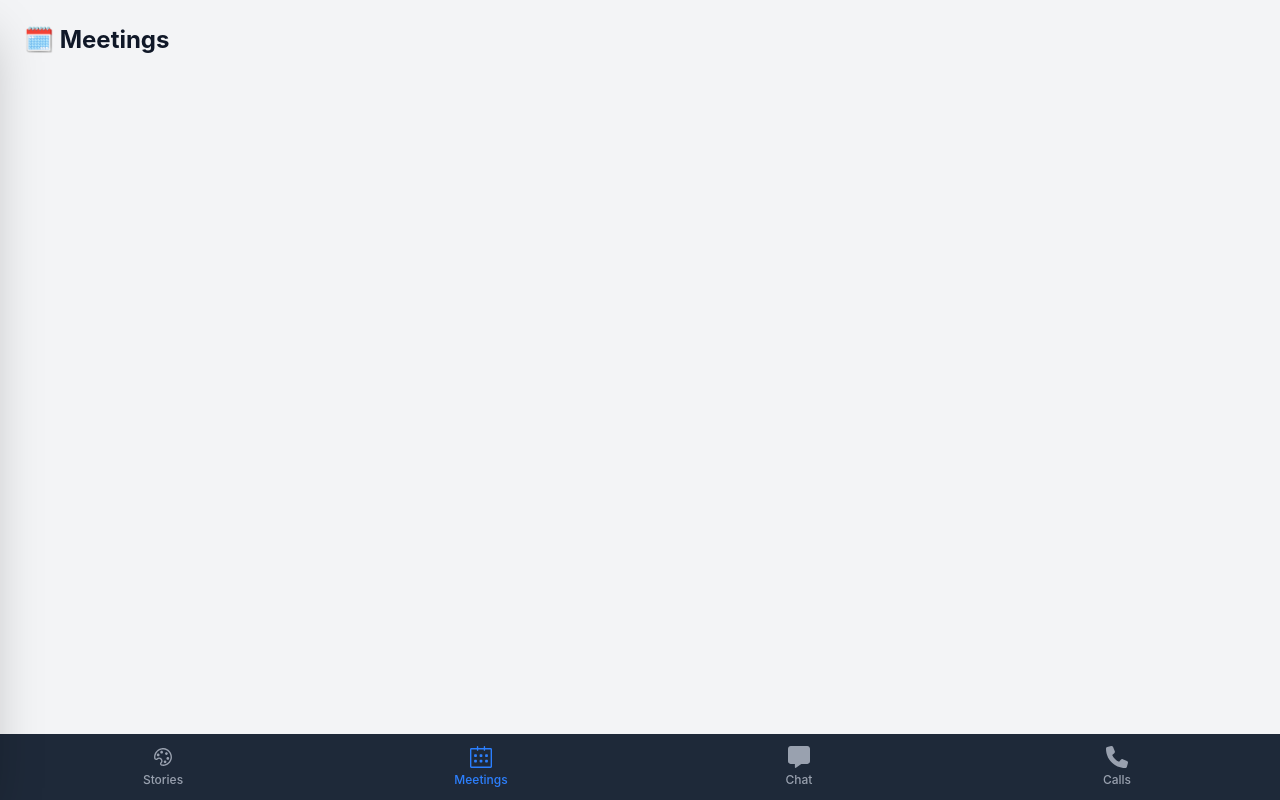
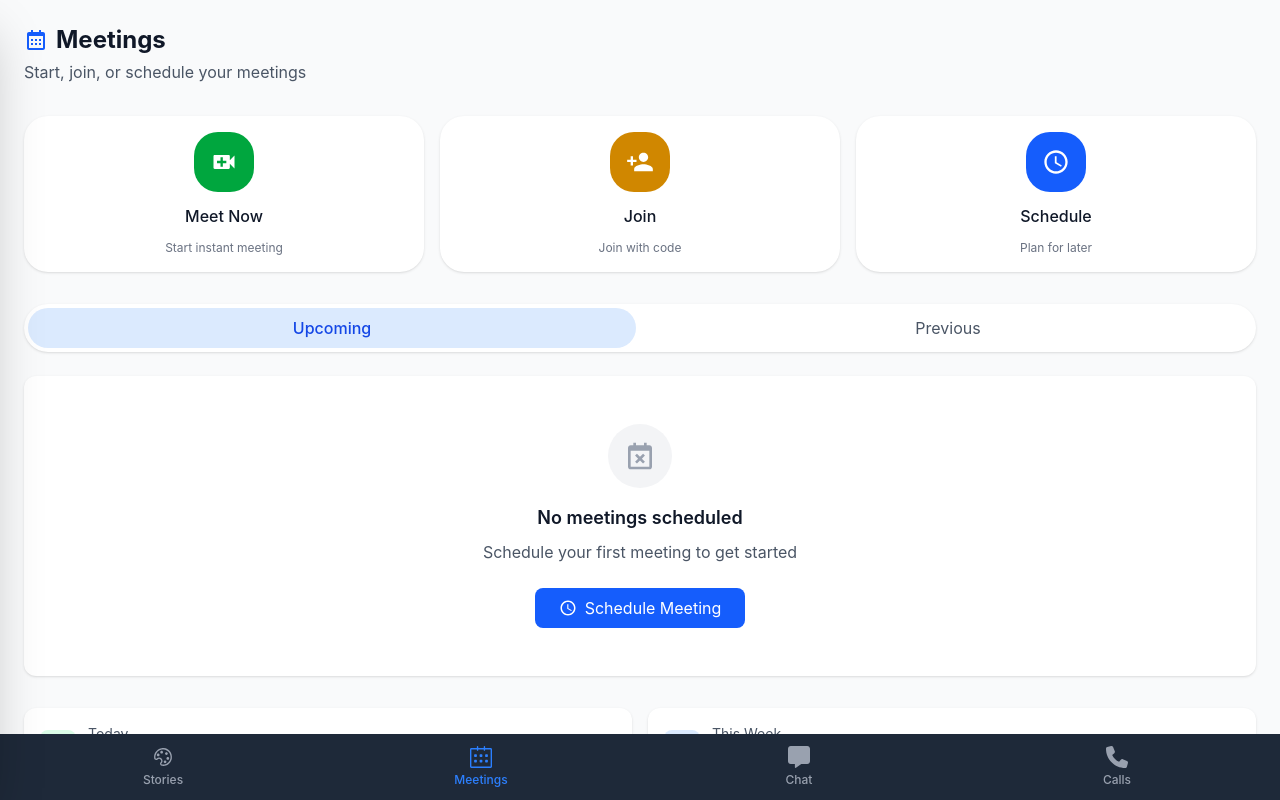
Before and after one commit to beingatushar/arattai, a React (Vite) app: page /meetings in a window 1280 px wide. Built offline with nearby package versions, Linux system fonts and the light colour scheme.

Commit message:
Update MeetingsPage.tsx

```diff
--- a/src/pages/MeetingsPage.tsx
+++ b/src/pages/MeetingsPage.tsx
@@ -1,6 +1,116 @@
+import { BiCalendar, BiCalendarX, BiGroup, BiTime } from "react-icons/bi";
+import { MdOutlineSchedule, MdPersonAdd, MdVideoCall } from "react-icons/md";
+
 const MeetingsPage = () => (
-    <div className="p-6">
-        <h1 className="text-2xl font-bold">🗓️ Meetings</h1>
+    <div className="p-4 md:p-6 min-h-screen bg-gray-50 dark:bg-gray-900">
+        {/* Header */}
+        <div className="mb-8">
+            <h1 className="text-2xl font-bold dark:text-white flex items-center gap-2">
+                <BiCalendar className="text-blue-600" />
+                Meetings
+            </h1>
+            <p className="text-gray-600 dark:text-gray-400 mt-1">
+                Start, join, or schedule your meetings
+            </p>
+        </div>
+
+        {/* Quick Actions */}
+        <div className="grid grid-cols-3 gap-4 mb-8">
+            <div className="flex flex-col items-center gap-3 text-center p-4 bg-white dark:bg-gray-800 rounded-3xl shadow-sm hover:shadow-md transition-shadow">
+                <button className="rounded-3xl bg-green-600 hover:bg-green-700 p-4 text-white transition-colors">
+                    <MdVideoCall size={28} />
+                </button>
+                <span className="font-medium dark:text-white">Meet Now</span>
+                <p className="text-xs text-gray-500 dark:text-gray-400">
+                    Start instant meeting
+                </p>
+            </div>
+
+            <div className="flex flex-col items-center gap-3 text-center p-4 bg-white dark:bg-gray-800 rounded-3xl shadow-sm hover:shadow-md transition-shadow">
+                <button className="rounded-3xl bg-yellow-600 hover:bg-yellow-700 p-4 text-white transition-colors">
+                    <MdPersonAdd size={28} />
+                </button>
+                <span className="font-medium dark:text-white">Join</span>
+                <p className="text-xs text-gray-500 dark:text-gray-400">
+                    Join with code
+                </p>
+            </div>
+
+            <div className="flex flex-col items-center gap-3 text-center p-4 bg-white dark:bg-gray-800 rounded-3xl shadow-sm hover:shadow-md transition-shadow">
+                <button className="rounded-3xl bg-blue-600 hover:bg-blue-700 p-4 text-white transition-colors">
+                    <MdOutlineSchedule size={28} />
+                </button>
+                <span className="font-medium dark:text-white">Schedule</span>
+                <p className="text-xs text-gray-500 dark:text-gray-400">
+                    Plan for later
+                </p>
+            </div>
+        </div>
+
+        {/* Meeting Tabs */}
+        <div className="flex gap-2 mb-6 bg-white dark:bg-gray-800 rounded-3xl p-1 shadow-sm justify-between ">
+            {/* By adding 'justify-center', the flex items (icon and span) are centered horizontally */}
+            <button className="flex items-center justify-center gap-2 px-4 py-2 rounded-3xl flex-1 bg-blue-100 text-blue-700 dark:bg-blue-900/30 dark:text-blue-300 font-medium">
+                <span>Upcoming</span>
+            </button>
+
+            {/* Added 'justify-center' here as well for consistency */}
+            <button className="flex items-center justify-center gap-2 px-4 py-2 rounded-3xl flex-1 text-gray-600 dark:text-gray-400 hover:bg-gray-100 dark:hover:bg-gray-700 transition-colors">
+                <span>Previous</span>
+            </button>
+        </div>
+
+        {/* Empty State */}
+        <div className="text-center py-12 bg-white dark:bg-gray-800 rounded-xl shadow-sm">
+            <div className="w-16 h-16 bg-gray-100 dark:bg-gray-700 rounded-full flex items-center justify-center mx-auto mb-4">
+                <BiCalendarX size={32} className="text-gray-400" />
+            </div>
+            <h3 className="text-lg font-semibold dark:text-white mb-2">
+                No meetings scheduled
+            </h3>
+            <p className="text-gray-600 dark:text-gray-400 mb-6">
+                Schedule your first meeting to get started
+            </p>
+            <button className="bg-blue-600 hover:bg-blue-700 text-white px-6 py-2 rounded-lg flex items-center gap-2 mx-auto transition-colors">
+                <MdOutlineSchedule size={18} />
+                Schedule Meeting
+            </button>
+        </div>
+
+        {/* Quick Stats (Optional) */}
+        <div className="mt-8 grid grid-cols-2 gap-4">
+            <div className="bg-white dark:bg-gray-800 p-4 rounded-xl shadow-sm">
+                <div className="flex items-center gap-3">
+                    <div className="p-2 bg-green-100 dark:bg-green-900/30 rounded-lg">
+                        <BiTime className="text-green-600" size={20} />
+                    </div>
+                    <div>
+                        <p className="text-sm text-gray-600 dark:text-gray-400">
+                            Today
+                        </p>
+                        <p className="text-lg font-semibold dark:text-white">
+                            0 meetings
+                        </p>
+                    </div>
+                </div>
+            </div>
+
+            <div className="bg-white dark:bg-gray-800 p-4 rounded-xl shadow-sm">
+                <div className="flex items-center gap-3">
+                    <div className="p-2 bg-blue-100 dark:bg-blue-900/30 rounded-lg">
+                        <BiGroup className="text-blue-600" size={20} />
+                    </div>
+                    <div>
+                        <p className="text-sm text-gray-600 dark:text-gray-400">
+                            This Week
+                        </p>
+                        <p className="text-lg font-semibold dark:text-white">
+                            0 meetings
+                        </p>
+                    </div>
+                </div>
+            </div>
+        </div>
     </div>
 );
 
```
